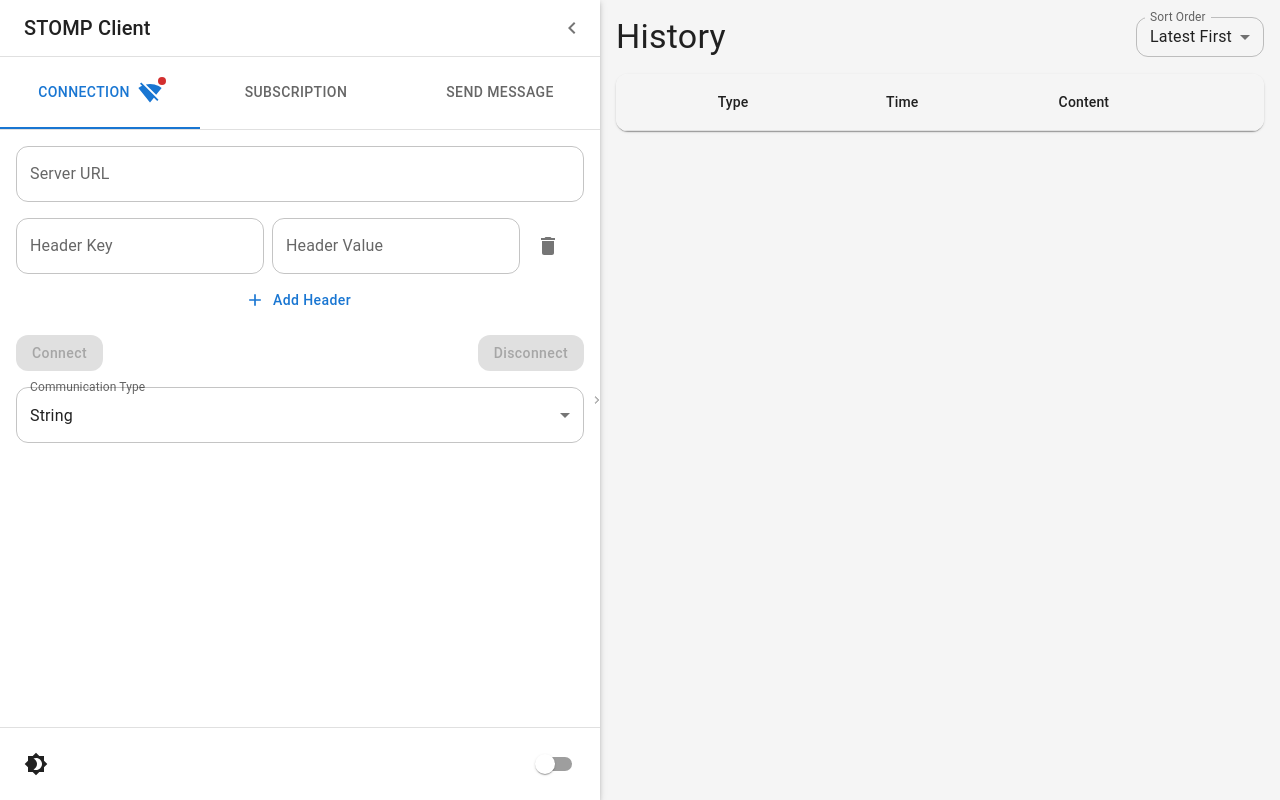
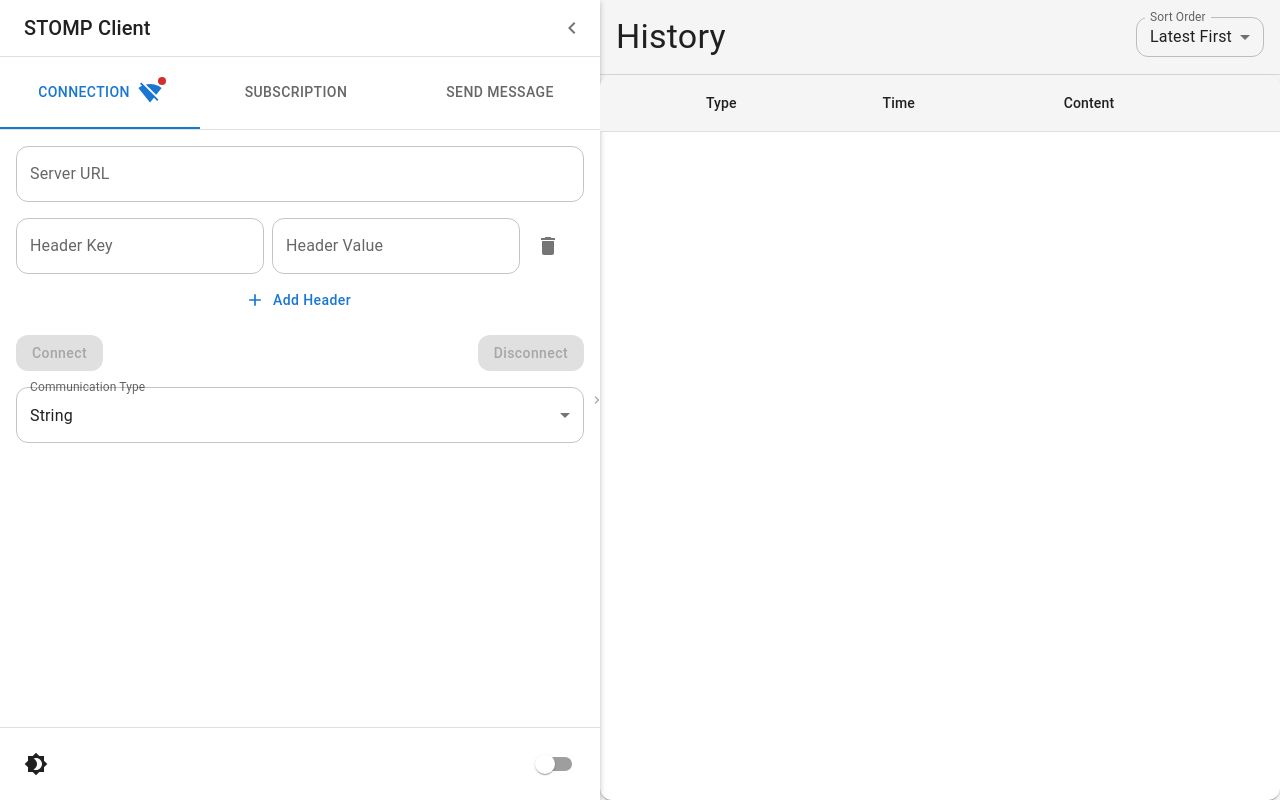
Before and after one commit to waterfogSW/stomp-client, a Next.js app: page / in a window 1280 px wide. Built offline with nearby package versions, Linux system fonts and the light colour scheme.

Commit message:
✨ Chat History time 실제 시간 출력으로 변경 및 Type UI 대문자로 변경

```diff
--- a/src/components/MessageHistory.tsx
+++ b/src/components/MessageHistory.tsx
@@ -17,11 +17,11 @@ import Select, { SelectChangeEvent } from '@mui/material/Select';
 import MenuItem from '@mui/material/MenuItem';
 import FormControl from '@mui/material/FormControl';
 import InputLabel from '@mui/material/InputLabel';
-import { formatDistanceToNow } from 'date-fns';
+import { format } from 'date-fns';
 import { useTheme } from '@mui/material/styles';
 
 interface MessageItem {
-  type: 'sent' | 'received';
+  type: 'SENT' | 'RECEIVED';
   content: string;
   timestamp: Date;
 }
@@ -31,7 +31,7 @@ interface MessageRowProps {
   index: number;
 }
 
-const MessageRow: React.FC<MessageRowProps> = ({ msg}) => {
+const MessageRow: React.FC<MessageRowProps> = ({ msg }) => {
   const [open, setOpen] = useState(false);
   const theme = useTheme();
 
@@ -41,14 +41,14 @@ const MessageRow: React.FC<MessageRowProps> = ({ msg}) => {
     return content.substring(0, maxLength) + '...';
   };
 
-  const formattedTime = useMemo(() => formatDistanceToNow(msg.timestamp, { addSuffix: true }), [msg.timestamp]);
+  const formattedTime = useMemo(() => format(msg.timestamp, 'yyyy-MM-dd HH:mm:ss'), [msg.timestamp]);
 
   return (
       <>
         <TableRow
             sx={{
               '& > *': { borderBottom: 'unset' },
-              backgroundColor: msg.type === 'sent' ? theme.palette.action.hover : 'inherit'
+              backgroundColor: msg.type === 'SENT' ? theme.palette.action.hover : 'inherit'
             }}
         >
           <TableCell>
@@ -63,7 +63,7 @@ const MessageRow: React.FC<MessageRowProps> = ({ msg}) => {
           <TableCell>
             <Chip
                 label={msg.type}
-                color={msg.type === 'sent' ? 'primary' : 'secondary'}
+                color={msg.type === 'SENT' ? 'primary' : 'secondary'}
                 size="small"
                 sx={{ fontWeight: 'bold' }}
             />
@@ -107,6 +107,7 @@ type SortOrder = 'latest' | 'oldest';
 
 export const MessageHistory: React.FC<MessageHistoryProps> = ({ messages }) => {
   const [sortOrder, setSortOrder] = useState<SortOrder>('latest');
+  const theme = useTheme();
 
   const sortedMessages = useMemo(() => {
     return [...messages].sort((a, b) => {
@@ -123,8 +124,19 @@ export const MessageHistory: React.FC<MessageHistoryProps> = ({ messages }) => {
   };
 
   return (
-      <Box sx={{ flexGrow: 1, display: 'flex', flexDirection: 'column', p: 2, overflow: 'hidden' }}>
-        <Box sx={{ display: 'flex', justifyContent: 'space-between', alignItems: 'center', mb: 2 }}>
+      <Box sx={{
+        display: 'flex',
+        flexDirection: 'column',
+        height: '100vh',
+        overflow: 'hidden'
+      }}>
+        <Box sx={{
+          display: 'flex',
+          justifyContent: 'space-between',
+          alignItems: 'center',
+          p: 2,
+          borderBottom: `1px solid ${theme.palette.divider}`
+        }}>
           <Typography variant="h4" component="h2">
             History
           </Typography>
@@ -141,7 +153,7 @@ export const MessageHistory: React.FC<MessageHistoryProps> = ({ messages }) => {
             </Select>
           </FormControl>
         </Box>
-        <TableContainer component={Paper} sx={{ flexGrow: 1, overflow: 'auto', mb: 2 }}>
+        <TableContainer component={Paper} sx={{ flexGrow: 1, overflow: 'auto' }}>
           <Table stickyHeader aria-label="message history table">
             <TableHead>
               <TableRow>
--- a/src/components/MessageInput.tsx
+++ b/src/components/MessageInput.tsx
@@ -11,7 +11,7 @@ import 'ace-builds/src-noconflict/mode-json';
 import 'ace-builds/src-noconflict/theme-github';
 
 interface MessageItem {
-  type: 'sent' | 'received';
+  type: 'SENT' | 'RECEIVED';
   content: string;
   timestamp: Date;
 }
@@ -93,7 +93,7 @@ export const MessageInput: React.FC<MessageInputProps> = ({
         body: typeof messageBody === 'string' ? messageBody : undefined,
       });
 
-      setMessages(prev => [...prev, { type: 'sent', content: messageInput, timestamp: new Date() }]);
+      setMessages(prev => [...prev, { type: 'SENT', content: messageInput, timestamp: new Date() }]);
       setMessageInput('');
       setError(null);
     } catch (error) {
--- a/src/components/SubscriptionPanel.tsx
+++ b/src/components/SubscriptionPanel.tsx
@@ -56,7 +56,7 @@ export const SubscriptionPanel: React.FC<SubscriptionPanelProps> = ({
     };
 
     const handleIncomingMessage = (messageBody: string) => {
-        setMessages(prev => [...prev, { type: 'received', content: messageBody, timestamp: new Date() }]);
+        setMessages(prev => [...prev, { type: 'RECEIVED', content: messageBody, timestamp: new Date() }]);
     };
 
     return (
--- a/src/components/WebSocketClient.tsx
+++ b/src/components/WebSocketClient.tsx
@@ -11,7 +11,7 @@ import useMediaQuery from '@mui/material/useMediaQuery';
 import * as protobuf from 'protobufjs';
 
 export interface MessageItem {
-  type: 'sent' | 'received';
+  type: 'SENT' | 'RECEIVED';
   content: string;
   timestamp: Date;
 }
```
